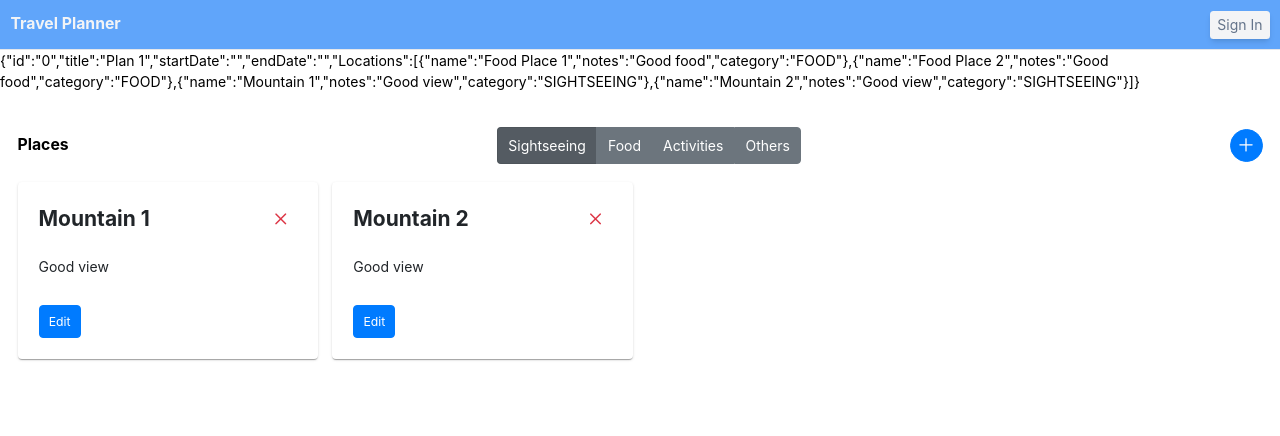
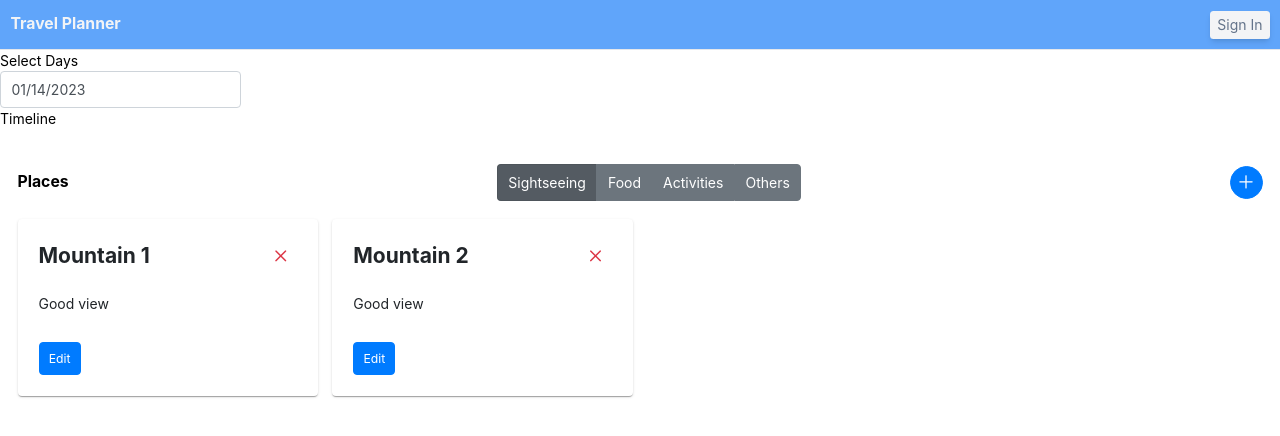
Before and after one commit to darkvoid32/HackNRoll2022, a Next.js app: page /plans/1 in a window 1280 px wide. Shown: the top 436 px of the page. Built offline with nearby package versions, Linux system fonts and the light colour scheme.

Commit message:
Add contents

```diff
--- /dev/null
+++ b/components/datePicker.tsx
@@ -0,0 +1,28 @@
+import React, { ChangeEvent, useState } from 'react';
+
+import { Calendar, CalendarChangeParams } from 'primereact/calendar';
+
+export default function DatePicker(props: { getDaysNum: (arg0: number) => void; }) {
+  let [daysNum, setDaysNum] = useState(0)
+  let [dates, setDates] = useState([new Date])
+
+  const onChange = (event: ChangeEvent<HTMLInputElement>) => {
+    let days = parseInt(event.target.value.replace(/\D/g, ''))
+    setDaysNum(days ? days : 0)
+    props.getDaysNum(days ? days : 0)
+  };
+
+  const handleDateChange = (e: CalendarChangeParams) => {
+    setDates(e.value as Date[]);
+  }
+
+  return (
+    <div>
+      <Calendar
+        selectionMode="range"
+        value={dates}
+        onChange={handleDateChange}>
+      </Calendar>
+    </div>
+  );
+}
--- /dev/null
+++ b/components/dayCard.tsx
@@ -0,0 +1,15 @@
+import { NextPage } from "next";
+
+interface Props {
+  name: string;
+}
+
+const DayCard: NextPage<Props> = (props) => {
+  const { name } = props;
+
+  return (
+    <div className="flex justify-center h-32 bg-slate-200">{name}</div>
+  )
+};
+
+export default DayCard;
--- a/components/placelist.tsx
+++ b/components/placeList.tsx
@@ -1,4 +1,4 @@
-import PlaceCard from './placecard';
+import PlaceCard from './placeCard';
 import { NextPage } from 'next';
 
 import { TabView, TabPanel } from 'primereact/tabview';
--- /dev/null
+++ b/components/timeline.tsx
@@ -0,0 +1,27 @@
+import { NextPage } from 'next';
+import DayCard from './dayCard';
+
+interface Props {
+  daysNum: number;
+}
+
+const TimeLine: NextPage<Props> = (props) => {
+  const dayCards = (days: number) => {
+    let content = []
+    for (let i = 0; i < days; i++) {
+      content.push(<DayCard key={i} name={i + ''}></DayCard>);
+    }
+    return content;
+  }
+
+  return (
+    <div>
+      <p>Timeline</p>
+      <div className="grid grid-cols-4 gap-4">
+        {dayCards(props.daysNum)}
+      </div>
+    </div>
+  );
+};
+
+export default TimeLine;
--- a/src/pages/plans/[id].tsx
+++ b/src/pages/plans/[id].tsx
@@ -1,5 +1,8 @@
-import PlaceList from 'components/placelist';
+import DatePicker from 'components/datePicker';
+import PlaceList from 'components/placeList';
+import TimeLine from 'components/timeline';
 import { useRouter } from 'next/router'
+import { useState } from 'react';
 
 import SampleData from "../api/plans.json";
 
@@ -11,13 +14,16 @@ const Plan = () => {
 
   const plan = SampleData.Plans.at(id);
 
+  let [daysNum, setDaysNum] = useState(0)
+
   return (
     <main>
       <div>
-        <p>{JSON.stringify(plan)}</p>
-
-        {plan ? <PlaceList places={plan.Locations}></PlaceList> : null}
+        <p>Select Days</p>
+        <DatePicker getDaysNum={setDaysNum}></DatePicker>
+        <TimeLine daysNum={daysNum}></TimeLine>
       </div>
+      {plan ? <PlaceList places={plan.Locations}></PlaceList> : null}
     </main >
   )
 }
```
Also changed, not shown: components/placeCard.tsx (renamed from components/placecard.tsx).
